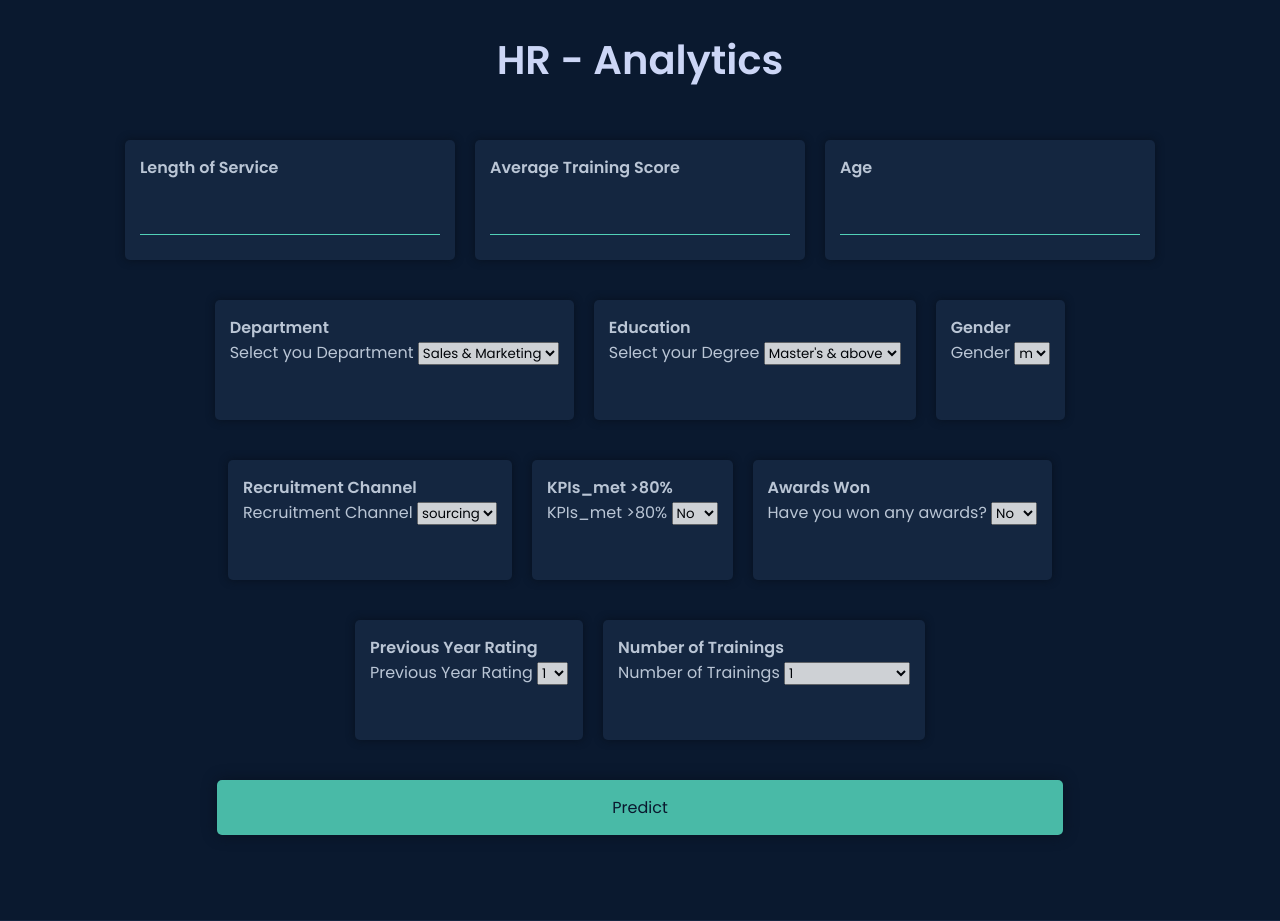
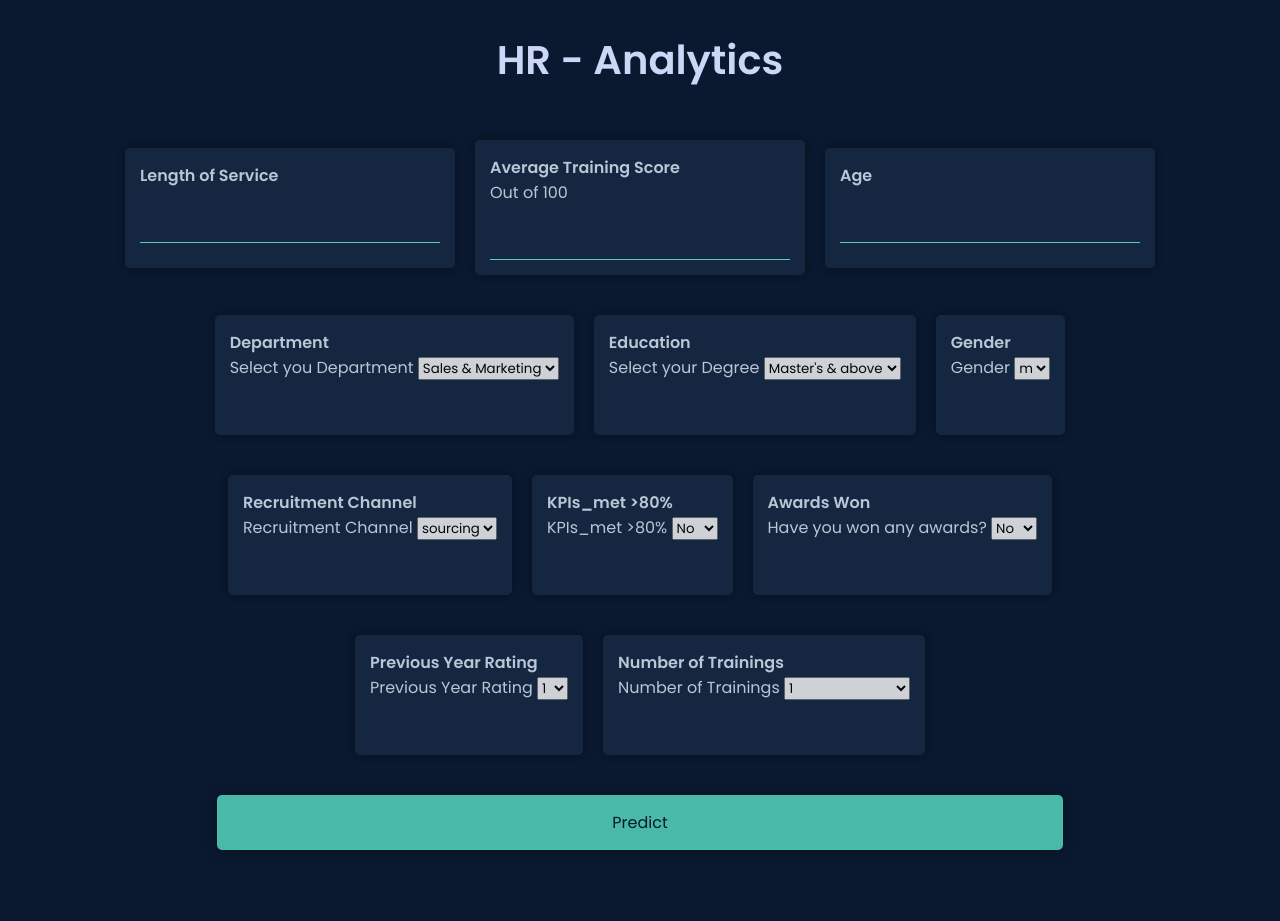
Before and after one commit to Arnab1181412/HR-Analytics, a Flask app: page / in a window 1280 px wide. Shown: the top 921 px of the page. Run offline with Flask 2, Linux system fonts and the light colour scheme; parts of the project's set-up code (start-up, migrations or seed data) failed here and were passed over.

Commit message:
Update index.html

```diff
--- a/templates/index.html
+++ b/templates/index.html
@@ -47,6 +47,7 @@
                     </div>
                     <div class="inner-div">
                         <h4>Average Training Score</h4>
+                        <label for="avg_training_score"> Out of 100 </label>
                         <input id="second" name="avg_training_score" type="number" required="required"
                             autocomplete="off">
                     </div>
```
